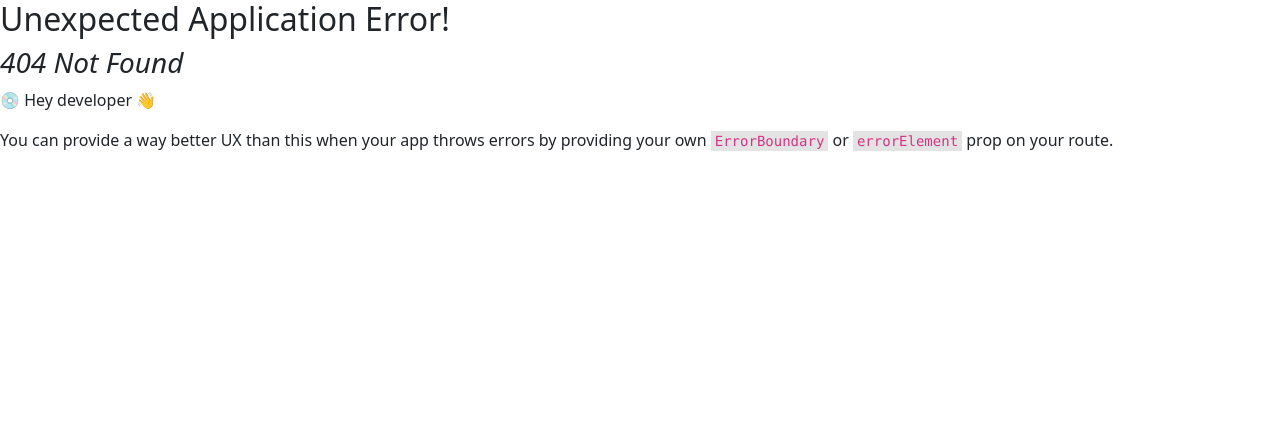
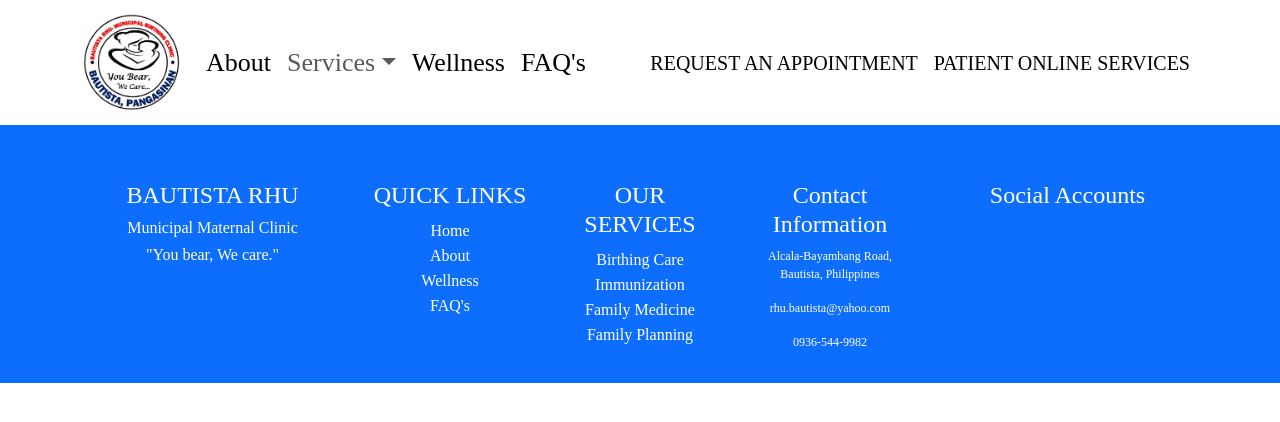
Before and after one commit to LeoOrds/mp2-deploy, a React (Vite) app: page / in a window 1280 px wide. Before the commit this address had no page. Shown: the top 422 px of the page. Built offline with nearby package versions, Linux system fonts and the light colour scheme.

Commit message:
add: initial files

```diff
--- a/src/main.jsx
+++ b/src/main.jsx
@@ -4,67 +4,12 @@ import App from "./App.jsx"
 import { BrowserRouter } from "react-router-dom"
 import "../node_modules/bootstrap/dist/css/bootstrap.min.css"
 
-import { createBrowserRouter, RouterProvider } from "react-router-dom";
-import {About} from ".pages/about"
-import {Faqs} from ".pages/Faqs"
-import {Home} from ".pages/Home"
-import {Login} from ".pages/Login"
-import {Patientos} from ".pages/Patientos"
-import {Reqapp} from ".pages/Reqapp"
-import {Signup} from ".pages/Signup"
-import {Wellness} from ".pages/Wellness"
 
-const pages = createBrowserRouter([
-  {
-    path: "/mp2-deploy/",
-    element: <App />,
-    // errorElement: <Error404 />,
-    children: [
-      {
-        path: "/mp2-deploy/about",
-        element: <About />,
-      },
-      {
-        path: "/mp2-deploy/button",
-        element: <Faqs />,
-      },
-      {
-        path: "/mp2-deploy/input",
-        element: <Home />,
-      },
-      {
-        path: "/mp2-deploy/checkbox",
-        element: <Login />,
-      },
-      {
-        path: "/mp2-deploy/radio",
-        element: <Patientos />,
-      },
-      {
-        path: "/mp2-deploy/switch",
-        element: <Reqapp />,
-      },
-      {
-        path: "/mp2-deploy/modal",
-        element: <Signup />,
-      },
-      {
-        path: "/mp2-deploy/toast",
-        element: <Wellness />,
-      },
-    ],
-  },
-]);
 
 ReactDOM.createRoot(document.getElementById('root')).render(
   <React.StrictMode>
-    <RouterProvider router={pages} />
+    <BrowserRouter>
+      <App />
+    </BrowserRouter>
   </React.StrictMode>
-);
-// ReactDOM.createRoot(document.getElementById('root')).render(
-//   <React.StrictMode>
-//     <BrowserRouter>
-//       <App />
-//     </BrowserRouter>
-//   </React.StrictMode>
-// )
+)
--- a/src/pages/about.jsx
+++ b/src/pages/about.jsx
@@ -1,5 +1,5 @@
 
-function about() {
+function About() {
     return <>
     <div className="container">
         <h1 className="text-center">About Us</h1>
@@ -52,5 +52,5 @@ function about() {
     </div>
 
     </>
-}
-export default about
+};
+export default About;
```
Also changed, not shown: src/App.jsx (+15 -15 lines).
